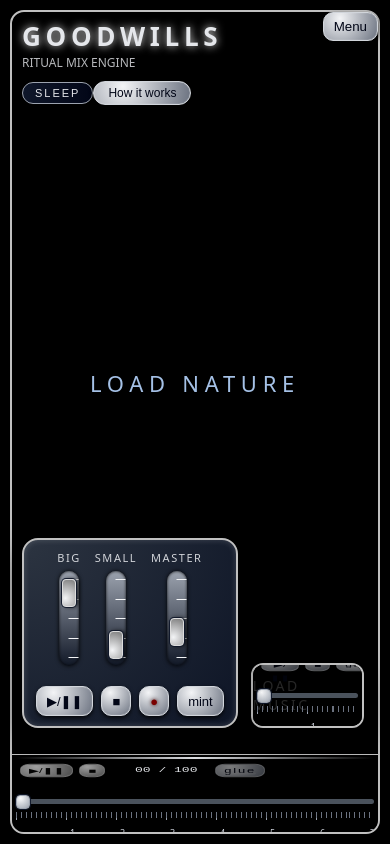
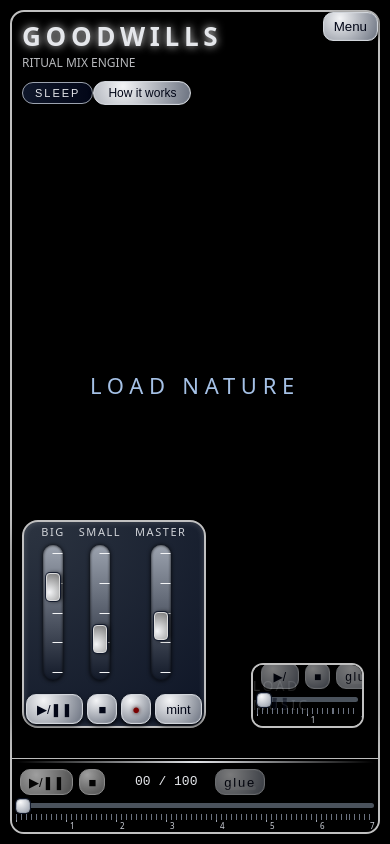
Before and after one commit to bobdryg/goodwills, a React (Vite) app: page / in a window 390 px wide. Built offline with nearby package versions, Linux system fonts and the light colour scheme.

Commit message:
Add YouTube tutorial link to How it works

```diff
--- a/src/Studio.tsx
+++ b/src/Studio.tsx
@@ -1597,7 +1597,19 @@ const Studio: React.FC = () => {
 
               <h4>5) Record & mint</h4>
               <p>Press <b>Record</b> when it feels right (max {RECORD_LIMIT_SEC}s). Then mint into a <b>.mint</b> file to store or share.</p>
-            </div>
+
+              <p>
+                👉{" "}
+                <a
+      href="https://youtu.be/fgqpXFjC5H8?si=1ROiFCVOBA9AktDs"
+      target="_blank"
+      rel="noopener noreferrer"
+      className="how-link"
+    >
+      Watch a short instructional video
+    </a>
+    </p>
+ </div>
 
             <div className="mint-actions">
               <button className="btn-metal" onClick={() => setShowHowItWorks(false)}>
--- a/src/index.css
+++ b/src/index.css
@@ -956,110 +956,9 @@ body {
     right: 12px;
     z-index: 9999;
     display: flex;
-    gap: 10px;
+    gap: 0px;
   }
 }
-
-  @media (max-width: 768px) {
-  /* делаем линейку в 2 раза тоньше по высоте */
-
-  .timeline-ruler {
-    height: 14px;           /* было ~28px */
-  }
-
-  .timeline-ruler .mm-grid {
-    height: 8px;            /* было ~16–18px */
-  }
-
-  .timeline-ruler .cm-labels {
-    top: 8px;               /* было ~16px */
-  }
-
-  .timeline-ruler .cm-labels span {
-    font-size: 9px;         /* чтобы цифры не торчали */
-    line-height: 1;
-  }
-}
-
-@media (max-width: 768px) {
-  /* панель кнопок/таймера у обоих плееров */
-  .big-controls-panel,
-  .mini-controls-panel,
-  .mini-controls,
-  .controls-panel {
-    transform: scaleY(0.5);
-    transform-origin: top center;
-  }
-
-  /* кнопки внутри тоже чуть ужмём по высоте */
-  .big-controls-panel .btn-metal,
-  .mini-controls-panel .btn-metal,
-  .mini-controls .btn-metal {
-    padding-top: 6px;
-    padding-bottom: 6px;
-  }
-
-  /* таймер — чтобы не раздувал панель */
-  .rec-timer {
-    line-height: 1;
-    padding: 4px 8px;
-  }
-}
-
-@media (max-width: 768px) {
-
-  /* =========================
-     BIG controls row (▶ ■ timer glue)
-     ========================= */
-  .big-controls-panel{
-    height: 32px !important;
-    min-height: 32px !important;
-    padding: 0 6px !important;
-    gap: 6px !important;
-    align-items: center !important;
-  }
-
-  .big-controls-panel .btn-metal{
-    height: 28px !important;
-    min-height: 28px !important;
-    padding: 0 10px !important;
-    line-height: 28px !important;
-  }
-
-  .big-controls-panel .rec-timer{
-    height: 28px !important;
-    min-height: 28px !important;
-    padding: 0 8px !important;
-    line-height: 28px !important;
-    display: inline-flex !important;
-    align-items: center !important;
-    justify-content: center !important;
-  }
-
-  /* =========================
-     MINI controls row (в маленьком плеере сверху)
-     ========================= */
-  .mini-controls-panel--top{
-    height: 32px !important;
-    min-height: 32px !important;
-    padding: 0 6px !important;
-    gap: 6px !important;
-    align-items: center !important;
-  }
-
-  .mini-controls-panel--top .btn-metal{
-    height: 28px !important;
-    min-height: 28px !important;
-    padding: 0 8px !important;
-    line-height: 28px !important;
-  }
-
-}
-
-/* =========================
-   MOBILE UI COMPACT PATCH
-   ========================= */
-@media (max-width: 768px) {
 
   /* --- 1. TOP MENU: сдвигаем вниз, чтобы Menu не перекрывал Samples --- */
   .top-menu {
@@ -1076,8 +975,8 @@ body {
 
   /* --- 2. MIXER: уменьшаем РЕАЛЬНЫЙ блок --- */
   .mixer {
-    padding: 10px 12px;
-    gap: 10px;
+    padding: 2px 2px;
+    gap: 0px;
   }
 
   .faders {
@@ -1085,15 +984,15 @@ body {
   }
 
   .fader {
-    height: 116px;        /* было ~220–240 */
+    height: 160px;        /* было ~220–240 */
   }
 
   .fader__track {
-    height: 90px;
+    height: 120px;
   }
 
   .transport {
-    gap: 8px;
+    gap: 4px;
   }
 
   .transport .btn-metal {
@@ -1161,8 +1060,6 @@ body {
     font-size: 8px;
     line-height: 1;
   }
-}
-@media (max-width: 768px) {
 
   /* 1) Ужимаем общий контейнер низа */
   .big-bottom,
@@ -1210,7 +1107,6 @@ body {
   /* 4) Тоньше делаем блок линейки (ruler) */
   .timeline-ruler--big,
   .timeline-ruler--mini {
-    height: 18px !important;
-    margin-top: 2px !important;
+    height: 16px !important;
+    margin-top: 0px !important;
   }
-}
```
